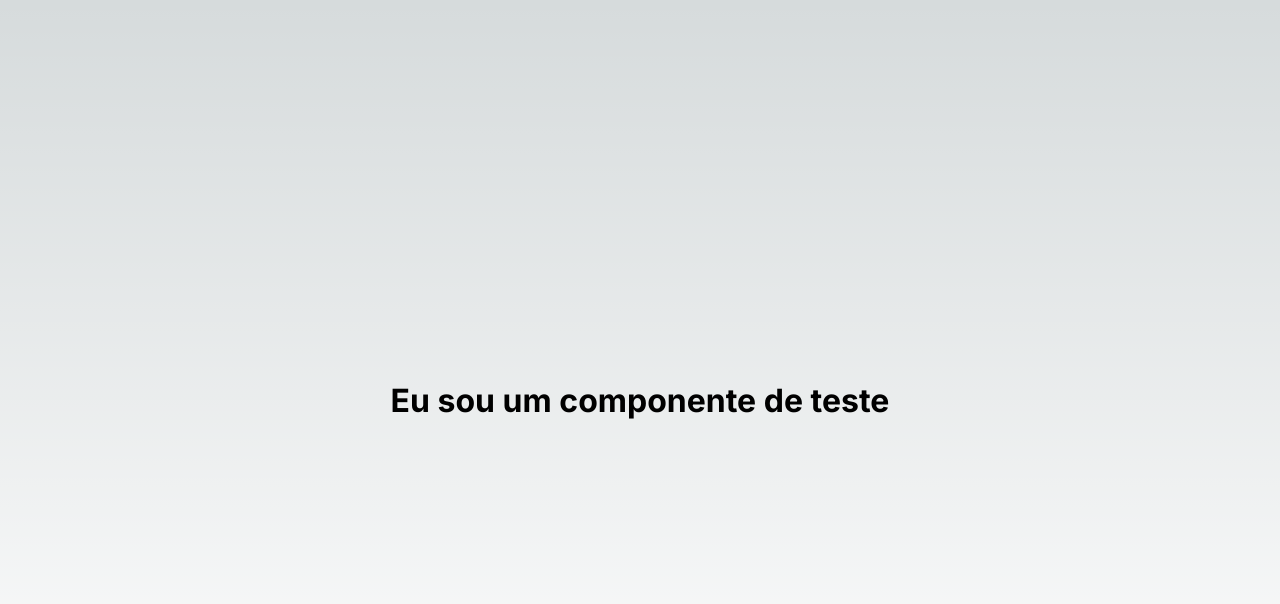
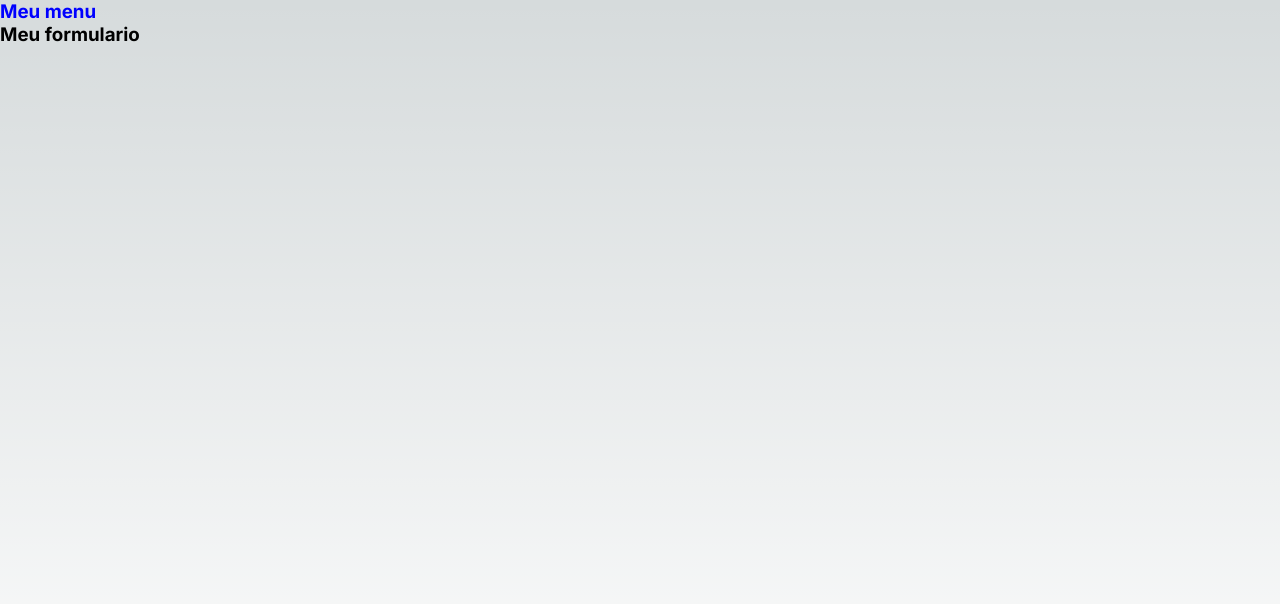
Before and after one commit to 777KML777/FHIRProject, a Next.js app: page /pagina-teste in a window 1280 px wide. Shown: the top 604 px of the page. Built offline with nearby package versions, Linux system fonts and the light colour scheme.

Commit message:
Criei meus componentes

```diff
--- /dev/null
+++ b/src/app/components/Formulario/Formulario.js
@@ -0,0 +1,11 @@
+import "../ComponenteTeste/componenteTeste.css"; /* Não esquecer de importar o CSS do seu componente */
+
+// Trocar para o nome do seu componente
+export default function Formulario() {
+  return (
+    <>
+      {/* Aqui você irá colocar o seu código HTML para usar em qualquer página */}
+      <h3>Meu formulario</h3>
+    </>
+  );
+}
--- /dev/null
+++ b/src/app/components/MenuBar/Menu.js
@@ -0,0 +1,13 @@
+import "../MenuBar/menu.css"; /* Não esquecer de importar o CSS do seu componente */
+
+// Trocar para o nome do seu componente
+export default function Menu() {
+  return (
+    <>
+      {/* Aqui você irá colocar o seu código HTML para usar em qualquer página */}
+      <div className="menu">
+        <h3>Meu menu</h3>
+      </div>
+    </>
+  );
+}
--- /dev/null
+++ b/src/app/components/MenuBar/menu.css
@@ -0,0 +1,3 @@
+.menu {
+    color: blue;
+}
--- a/src/app/pagina-teste/page.js
+++ b/src/app/pagina-teste/page.js
@@ -1,10 +1,14 @@
 import ComponenteTeste from "../components/ComponenteTeste/ComponenteTeste";
+import Formulario from "../components/Formulario/Formulario";
+import Menu from "../components/MenuBar/menu";
 
 export default function Teste() {
     return (
       <>
         {/* Aqui você irá importar os seus componentes criados */}
-        <ComponenteTeste/>
+        {/* <ComponenteTeste/> */}
+        <Menu/>
+        <Formulario/>
       </>
     )
   }
```
Also changed, not shown: src/app/components/Formulario/formulario.css (added).
